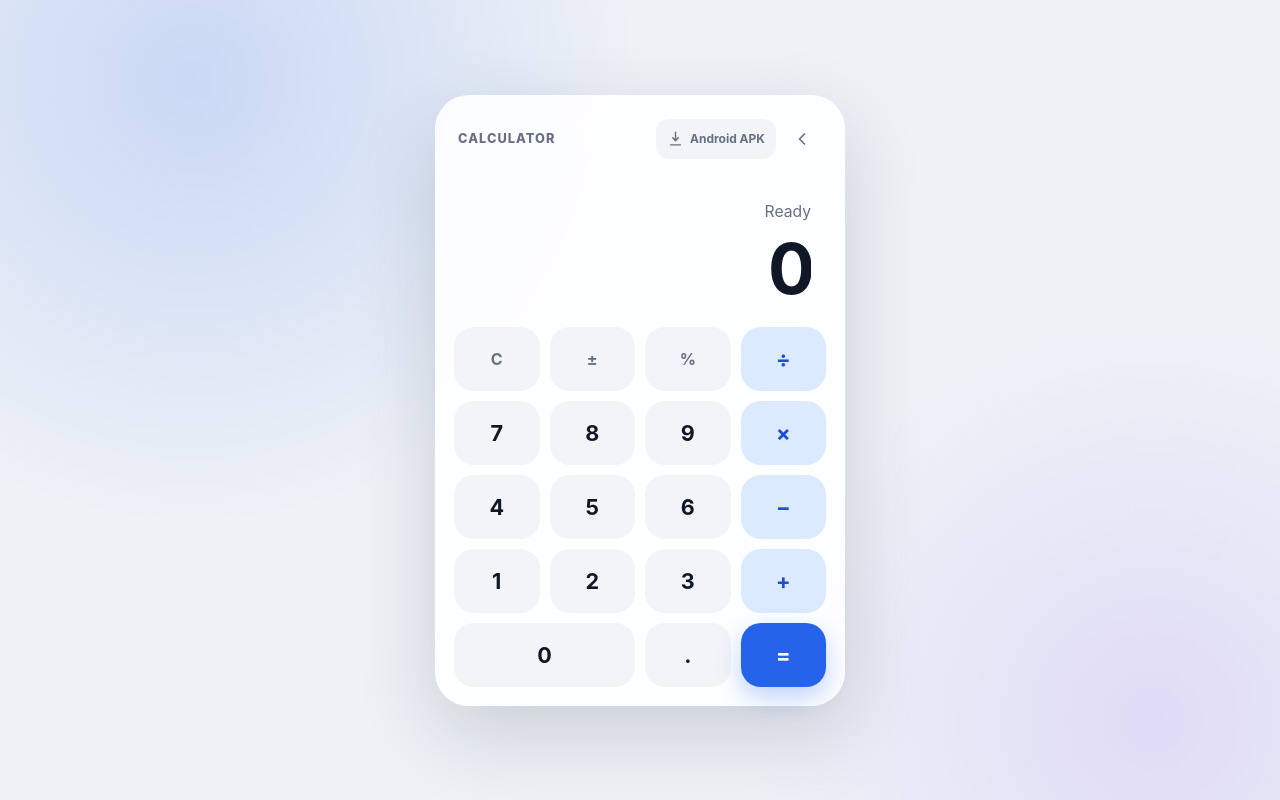
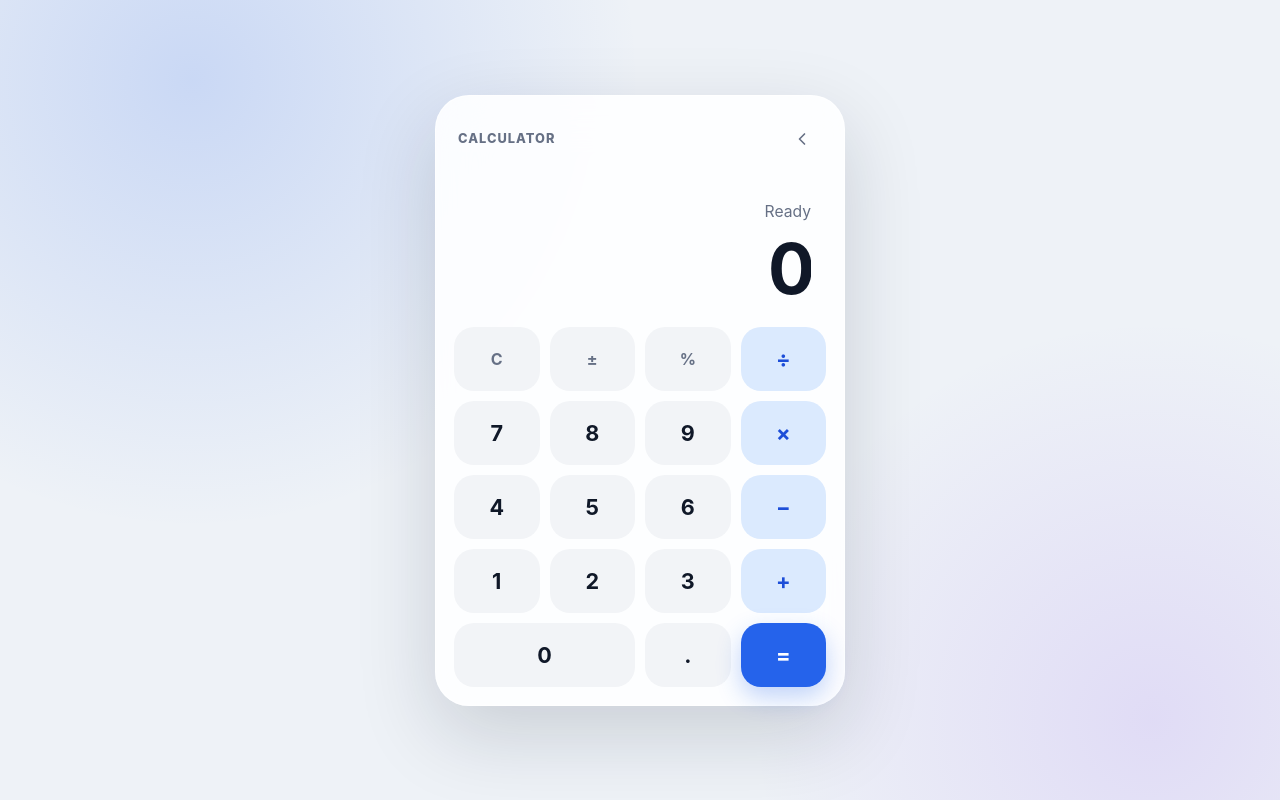
Before and after one commit to evs625/mobile-apps, a website with bundled scripts: page apps/calculator/index.html in a window 1280 px wide. Built offline with nearby package versions, Linux system fonts and the light colour scheme.

Commit message:
Remove APK download from calculator interface

```diff
--- a/apps/calculator/index.html
+++ b/apps/calculator/index.html
@@ -19,25 +19,11 @@
   <main class="app-shell" aria-label="Calculator">
     <header class="topbar">
       <span class="brand">Calculator</span>
-      <div class="top-actions">
-        <a
-          class="apk-link"
-          href="../../downloads/calculator-webview.apk"
-          download="calculator-webview.apk"
-          aria-label="Download the Android APK"
-          title="Download Android APK"
-        >
-          <svg width="17" height="17" viewBox="0 0 24 24" fill="none" aria-hidden="true">
-            <path d="M12 3v12m0 0 4-4m-4 4-4-4M5 21h14" stroke="currentColor" stroke-width="2" stroke-linecap="round" stroke-linejoin="round"/>
-          </svg>
-          <span>Android APK</span>
-        </a>
-        <a class="back-link" href="../../" aria-label="Back to app catalog" title="Back to app catalog">
-          <svg width="20" height="20" viewBox="0 0 24 24" fill="none" aria-hidden="true">
-            <path d="M15 18l-6-6 6-6" stroke="currentColor" stroke-width="2" stroke-linecap="round" stroke-linejoin="round"/>
-          </svg>
-        </a>
-      </div>
+      <a class="back-link" href="../../" aria-label="Back to app catalog" title="Back to app catalog">
+        <svg width="20" height="20" viewBox="0 0 24 24" fill="none" aria-hidden="true">
+          <path d="M15 18l-6-6 6-6" stroke="currentColor" stroke-width="2" stroke-linecap="round" stroke-linejoin="round"/>
+        </svg>
+      </a>
     </header>
 
     <section class="display-panel" aria-label="Display">
```
